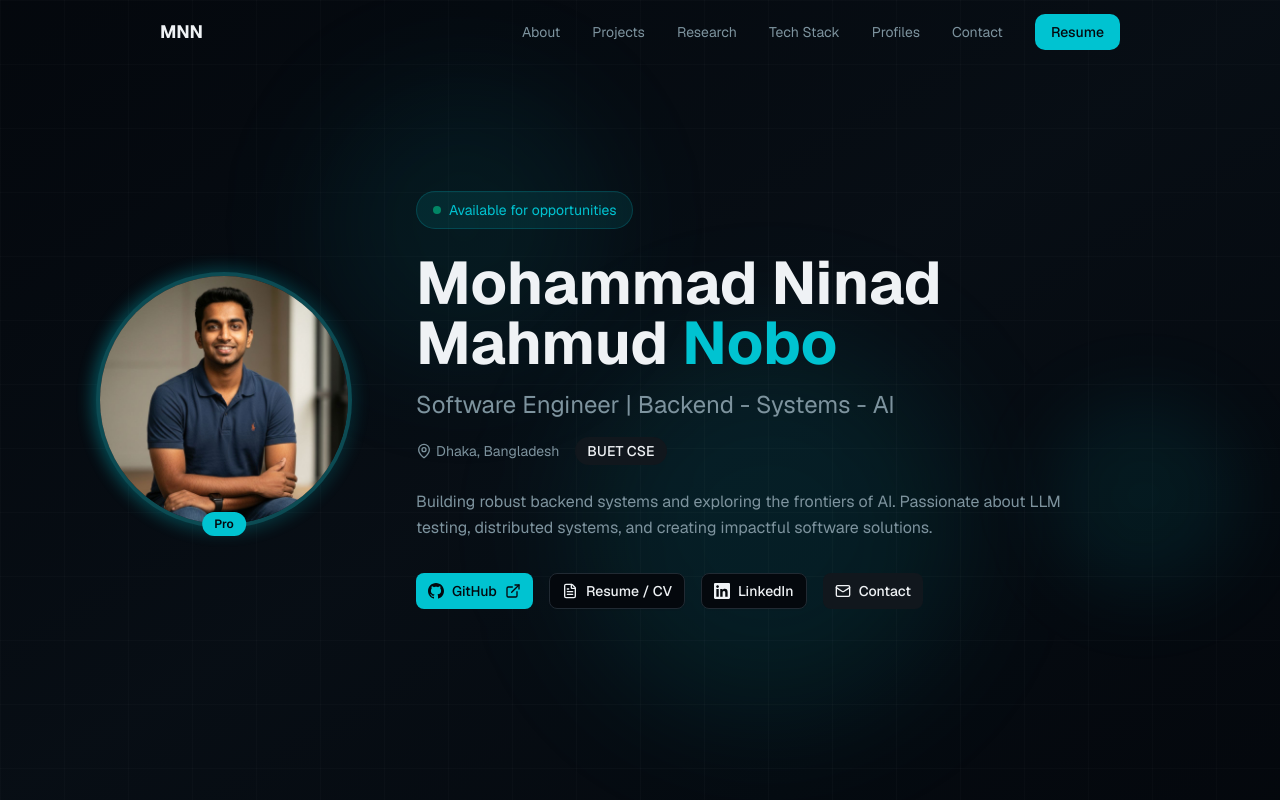
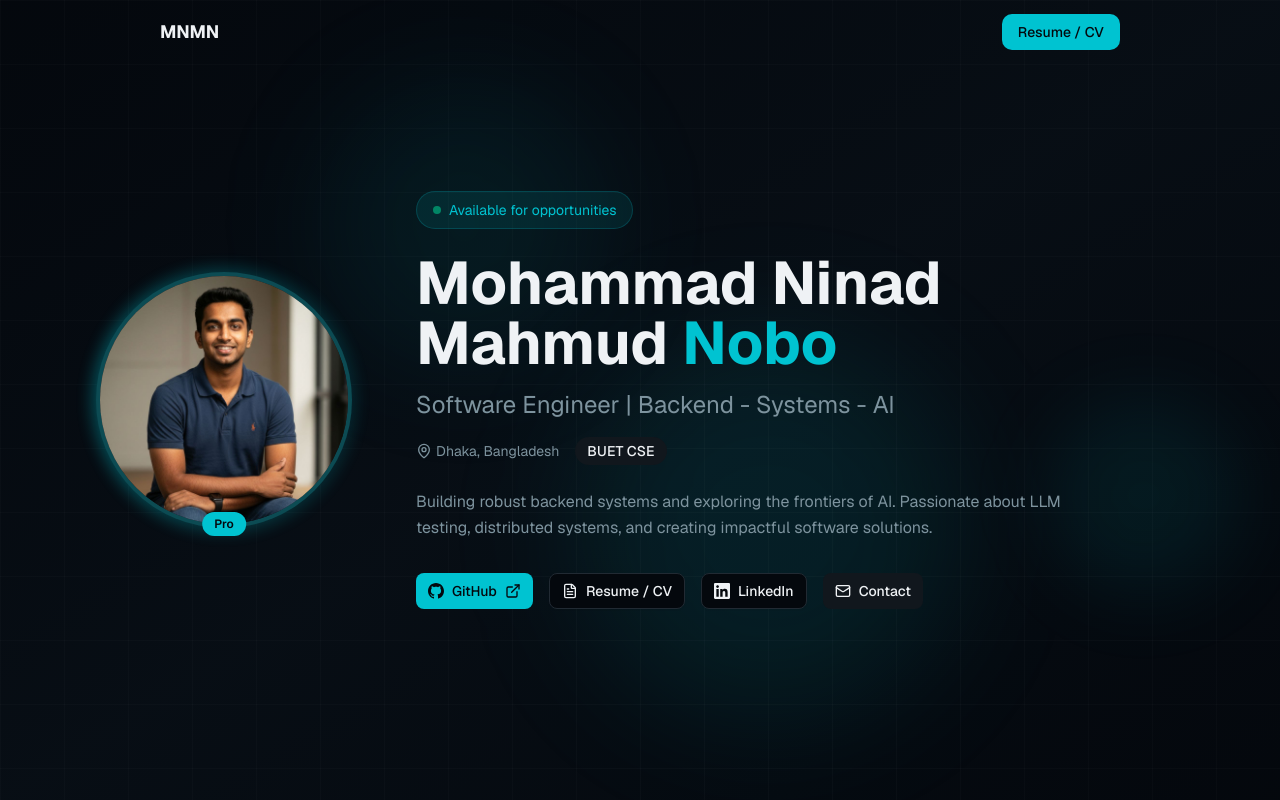
Before and after one commit to mninadmnobo/mninadmnobo.github.io, a Next.js app: page / in a window 1280 px wide. Shown: the top 800 px of the page. Built offline with nearby package versions, Linux system fonts and the light colour scheme.

Commit message:
feat: update branding and simplify navigation
Change branding to "MNMN" and streamline top nav to Resume/CV
Add separate download buttons for Resume and CV in contact section

Co-authored-by: Mohammad Ninad Mahmud Nobo <87571074+mninadmnobo@users.noreply.github.com>

```diff
--- a/components/contact.tsx
+++ b/components/contact.tsx
@@ -139,9 +139,14 @@ export function Contact() {
                   Email Me
                 </Button>
               </a>
-              <a href="/resume.pdf" target="_blank" rel="noopener noreferrer">
+              <a href="/resume.pdf" download>
                 <Button variant="outline" className="gap-2">
-                  Download Resume / CV
+                  Download Resume
+                </Button>
+              </a>
+              <a href="/cv.pdf" download>
+                <Button variant="outline" className="gap-2">
+                  Download CV
                 </Button>
               </a>
             </div>
--- a/components/navigation.tsx
+++ b/components/navigation.tsx
@@ -36,27 +36,18 @@ export function Navigation() {
       <div className="max-w-6xl mx-auto px-6 md:px-12 lg:px-24">
         <div className="flex items-center justify-between h-16">
           <a href="#" className="text-lg font-bold text-foreground hover:text-primary transition-colors">
-            MNN
+            MNMN
           </a>
 
           {/* Desktop Navigation */}
           <div className="hidden md:flex items-center gap-8">
-            {navLinks.map((link) => (
-              <a
-                key={link.name}
-                href={link.href}
-                className="text-sm text-muted-foreground hover:text-foreground transition-colors"
-              >
-                {link.name}
-              </a>
-            ))}
             <a
               href="/resume.pdf"
               target="_blank"
               rel="noopener noreferrer"
               className="px-4 py-2 bg-primary text-primary-foreground rounded-lg text-sm font-medium hover:bg-primary/90 transition-colors"
             >
-              Resume
+              Resume / CV
             </a>
           </div>
 
@@ -75,23 +66,13 @@ export function Navigation() {
         {isMobileMenuOpen && (
           <div className="md:hidden py-4 border-t border-border">
             <div className="flex flex-col gap-4">
-              {navLinks.map((link) => (
-                <a
-                  key={link.name}
-                  href={link.href}
-                  className="text-sm text-muted-foreground hover:text-foreground transition-colors"
-                  onClick={() => setIsMobileMenuOpen(false)}
-                >
-                  {link.name}
-                </a>
-              ))}
               <a
                 href="/resume.pdf"
                 target="_blank"
                 rel="noopener noreferrer"
                 className="px-4 py-2 bg-primary text-primary-foreground rounded-lg text-sm font-medium hover:bg-primary/90 transition-colors text-center"
               >
-                Resume
+                Resume / CV
               </a>
             </div>
           </div>
```
